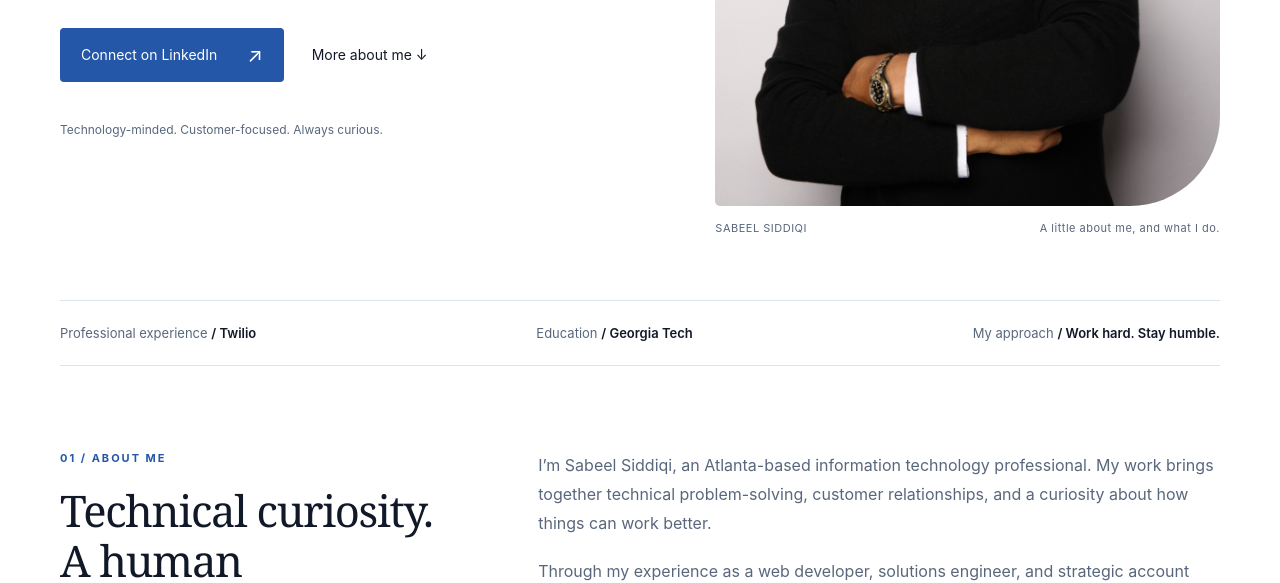
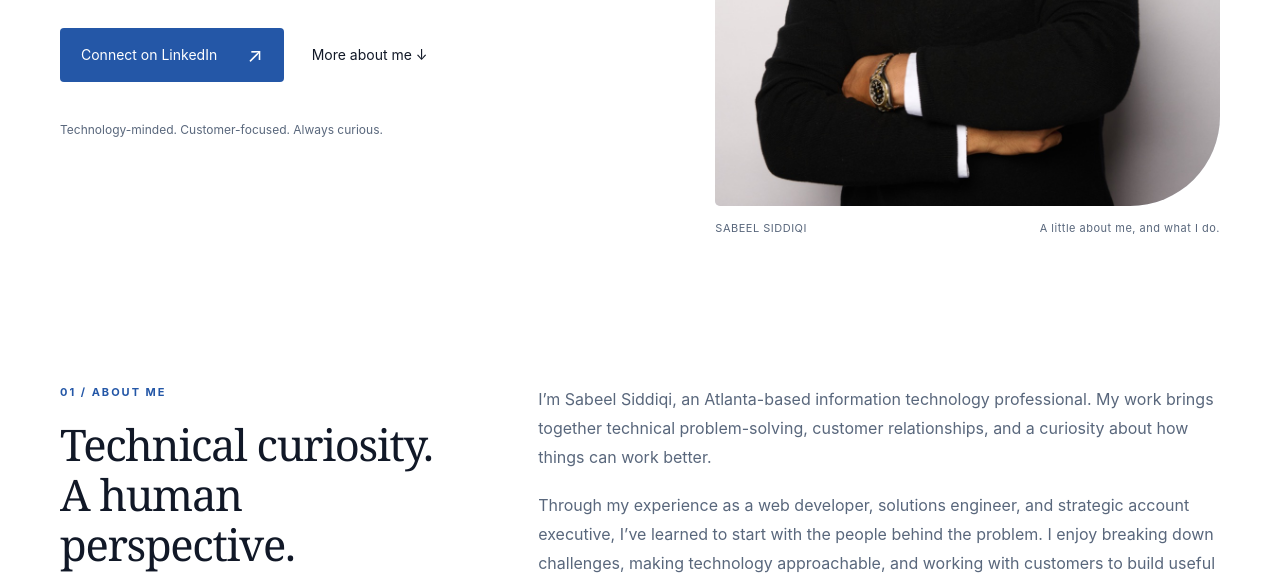
Before and after one commit to sabeelsiddiqi/sabeelio, a plain HTML site: page index.html in a window 1280 px wide. Shown: the part 494-1077 px from the top of the page. Drawn offline with Linux system fonts and the light colour scheme.

Commit message:
Remove background summary strip from homepage

```diff
--- a/index.html
+++ b/index.html
@@ -90,7 +90,6 @@
       </div>
       <figure><img class="portrait" src="portrait.jpg" alt="Sabeel Siddiqi smiling with his arms folded" width="1067" height="1600" fetchpriority="high" /><figcaption><span>SABEEL SIDDIQI</span><span>A little about me, and what I do.</span></figcaption></figure>
     </div>
-    <div class="context"><span>Professional experience <strong> / Twilio</strong></span><span>Education <strong> / Georgia Tech</strong></span><span>My approach <strong> / Work hard. Stay humble.</strong></span></div>
     <section id="about" class="about" aria-labelledby="about-title">
       <div><p class="label">01 / About me</p><h2 id="about-title">Technical curiosity.<br>A human perspective.</h2></div>
       <div>
```
